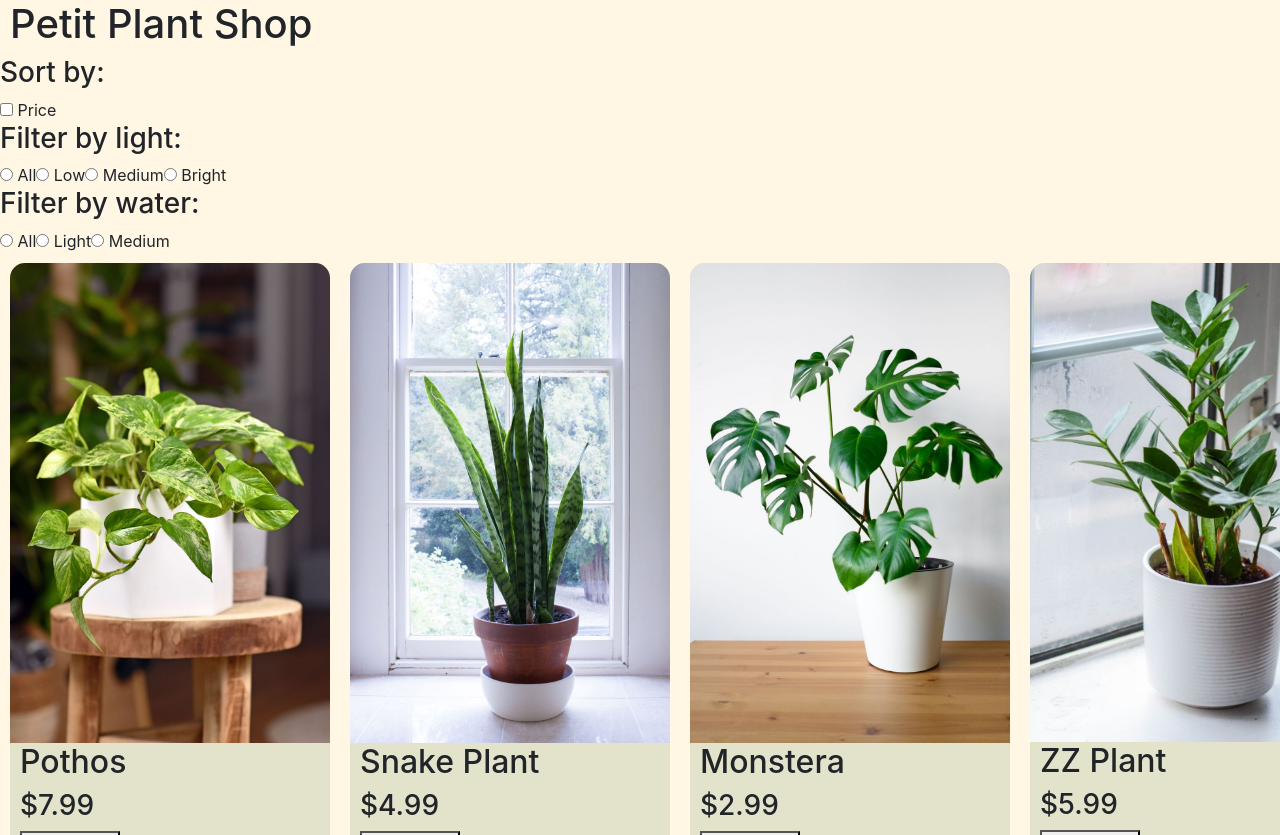
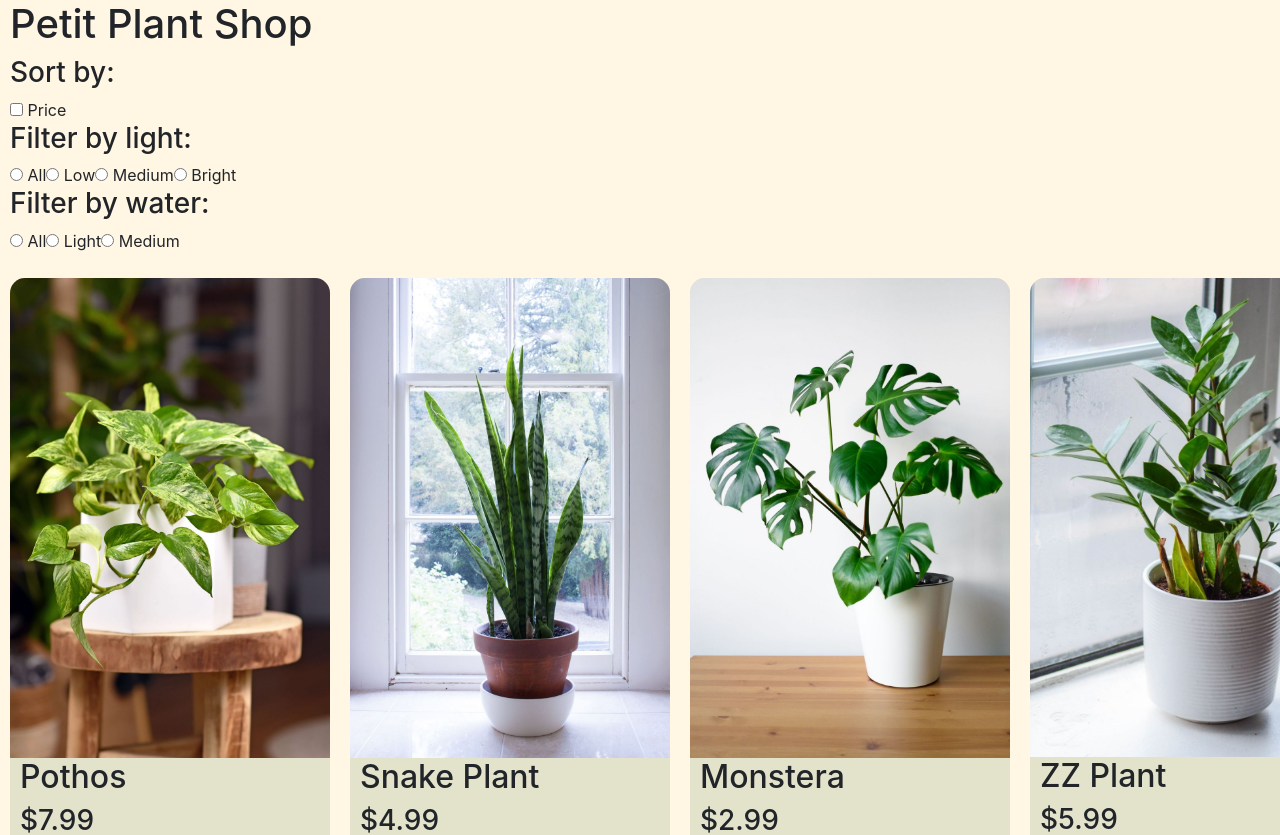
Before and after one commit to gcxpcg6aqujdxcqk/uiux-dev, a React (Create React App) app: page / in a window 1280 px wide. Shown: the top 835 px of the page. Built offline with nearby package versions, Linux system fonts and the light colour scheme; the HTML template or start-up script is replaced by a standard one.

Commit message:
fixed padding

```diff
--- a/src/App.css
+++ b/src/App.css
@@ -38,3 +38,8 @@ border-radius: 15px;
   padding-left: 10px;
   padding-right: 10px;
 }
+
+.filters {
+  padding-left: 10px;
+  padding-bottom: 15px;
+}
--- a/src/App.js
+++ b/src/App.js
@@ -54,6 +54,7 @@ function App() {
     <div className="App">
       <div>
         <h1>Petit Plant Shop</h1>
+        <div className="filters">
           <div>
             <h3>Sort by:</h3>
             <input type="checkbox" checked={checked} onChange={handleChange}/> Price
@@ -70,6 +71,7 @@ function App() {
             <input type="radio" value="all" name="water" /> All
             <input type="radio" value="light" name="water" /> Light
             <input type="radio" value="medium" name="water" /> Medium
+          </div>
         </div>
         <div className="menu">
           {filteredData.map((item) => (
```
Also changed, not shown: 1 other file (tests, documents, lock files or other folders). Lines whose indentation alone changed are shown as unchanged.
